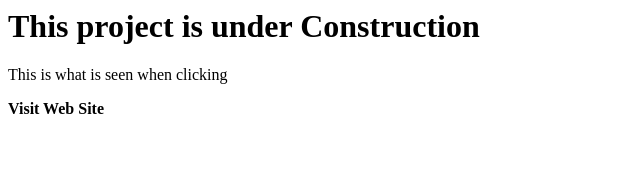
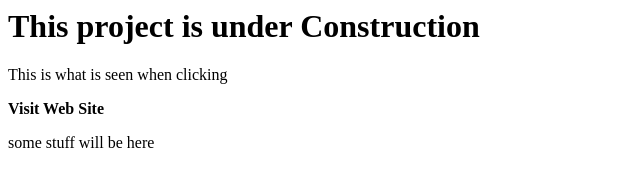
Before and after one commit to ThexGameLord/ppso, a plain HTML site: page pso/jp/pc/ht/index.html in a window 1280 px wide. Shown: the whole page, without its empty margins (0-640 px from the left). Drawn offline with Linux system fonts and the light colour scheme.

Commit message:
Update index.html

```diff
--- a/pso/jp/pc/ht/index.html
+++ b/pso/jp/pc/ht/index.html
@@ -5,6 +5,9 @@
 <body onload="loadalrt()">
 	<h1>This project is under Construction</h1>
   <p>This is what is seen when clicking </p><b>Visit Web Site</b>
+	<div id="bitsnbobs">
+	<p>some stuff will be here</p>
+	</div>
 
 </body>
 <script>
```
